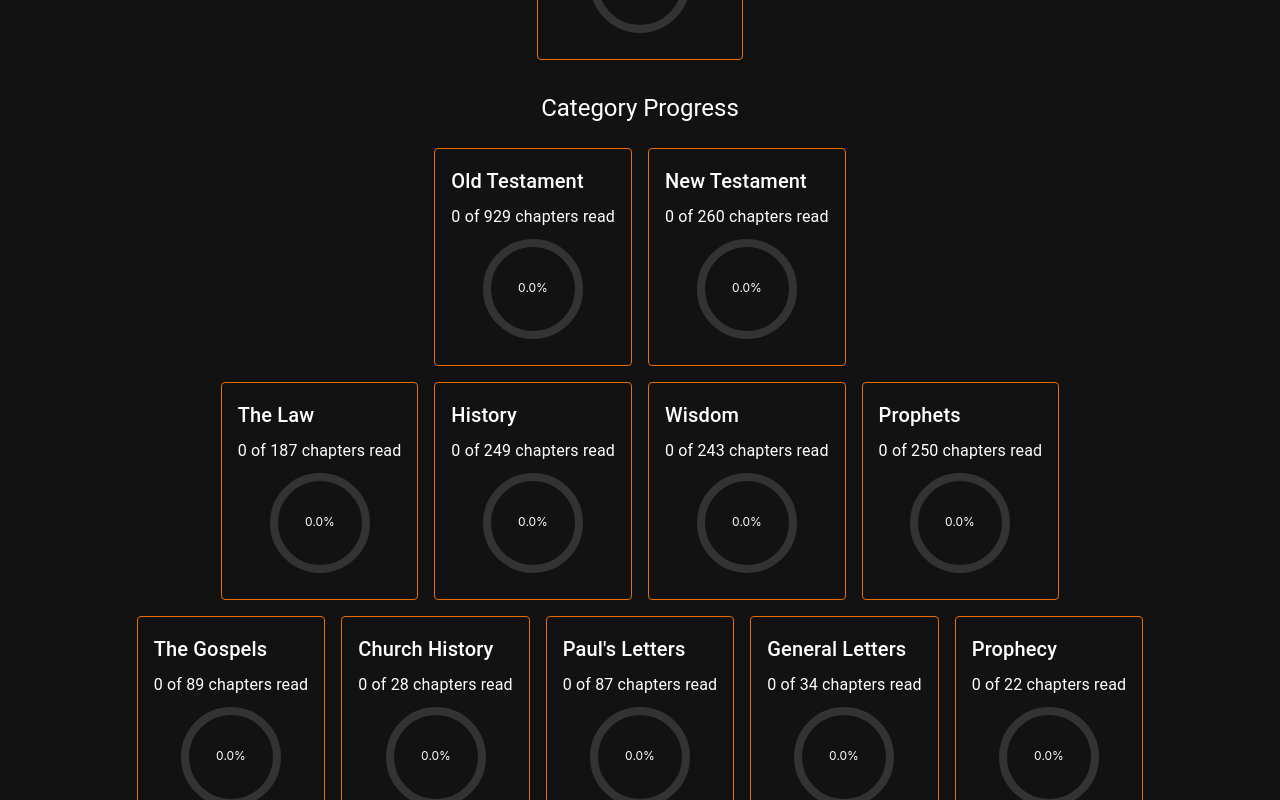
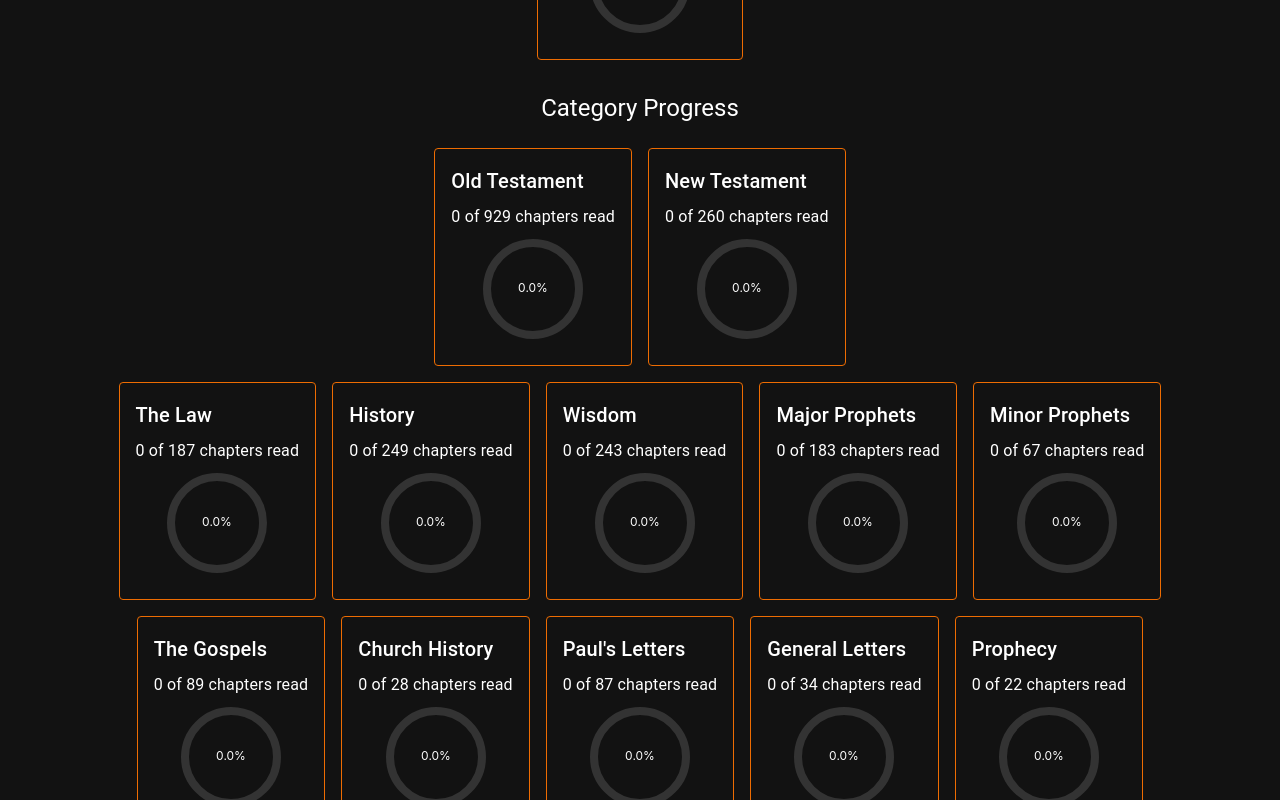
Before and after one commit to wordtovictory/wordtovictory.github.io, a React (Create React App) app: page /dashboard in a window 1280 px wide. Shown: the part 374-1174 px from the top of the page. Built offline with nearby package versions, Linux system fonts and the light colour scheme.

Commit message:
Split major and minor prophets.

```diff
--- a/src/dashboard/StatisticsPanel.js
+++ b/src/dashboard/StatisticsPanel.js
@@ -27,9 +27,13 @@ const categories = {
         name: "Wisdom",
         books: BOOKS.slice(17, 22)  // Job to Song of Songs
     },
-    prophets: {
-        name: "Prophets",
-        books: BOOKS.slice(22, 39)  // Isaiah to Malachi
+    majorProphets: {
+        name: "Major Prophets",
+        books: BOOKS.slice(22, 27)  // Isaiah to Daniel
+    },
+    minorProphets: {
+        name: "Minor Prophets",
+        books: BOOKS.slice(27, 39)  // Hosea to Malachi
     },
     gospels: {
         name: "The Gospels",
@@ -140,21 +144,22 @@ export default function StatisticsPanel(props) {
                 <StatItem title={categoryStats[1].name} stats={categoryStats[1].stats} />
             </Box>
 
-            {/* Row 2: Law, History, Wisdom, Prophets */}
+            {/* Row 2: Law, History, Wisdom, Major Prophets, Minor Prophets */}
             <Box sx={{ display: 'flex', justifyContent: 'center', gap: 2, mb: 2 }}>
                 <StatItem title={categoryStats[2].name} stats={categoryStats[2].stats} />
                 <StatItem title={categoryStats[3].name} stats={categoryStats[3].stats} />
                 <StatItem title={categoryStats[4].name} stats={categoryStats[4].stats} />
                 <StatItem title={categoryStats[5].name} stats={categoryStats[5].stats} />
+                <StatItem title={categoryStats[6].name} stats={categoryStats[6].stats} />
             </Box>
 
             {/* Row 3: Gospels, Church History, Paul's Letters, General Letters, Prophecy */}
             <Box sx={{ display: 'flex', justifyContent: 'center', gap: 2 }}>
-                <StatItem title={categoryStats[6].name} stats={categoryStats[6].stats} />
                 <StatItem title={categoryStats[7].name} stats={categoryStats[7].stats} />
                 <StatItem title={categoryStats[8].name} stats={categoryStats[8].stats} />
                 <StatItem title={categoryStats[9].name} stats={categoryStats[9].stats} />
                 <StatItem title={categoryStats[10].name} stats={categoryStats[10].stats} />
+                <StatItem title={categoryStats[11].name} stats={categoryStats[11].stats} />
             </Box>
         </Box>
     );
```
